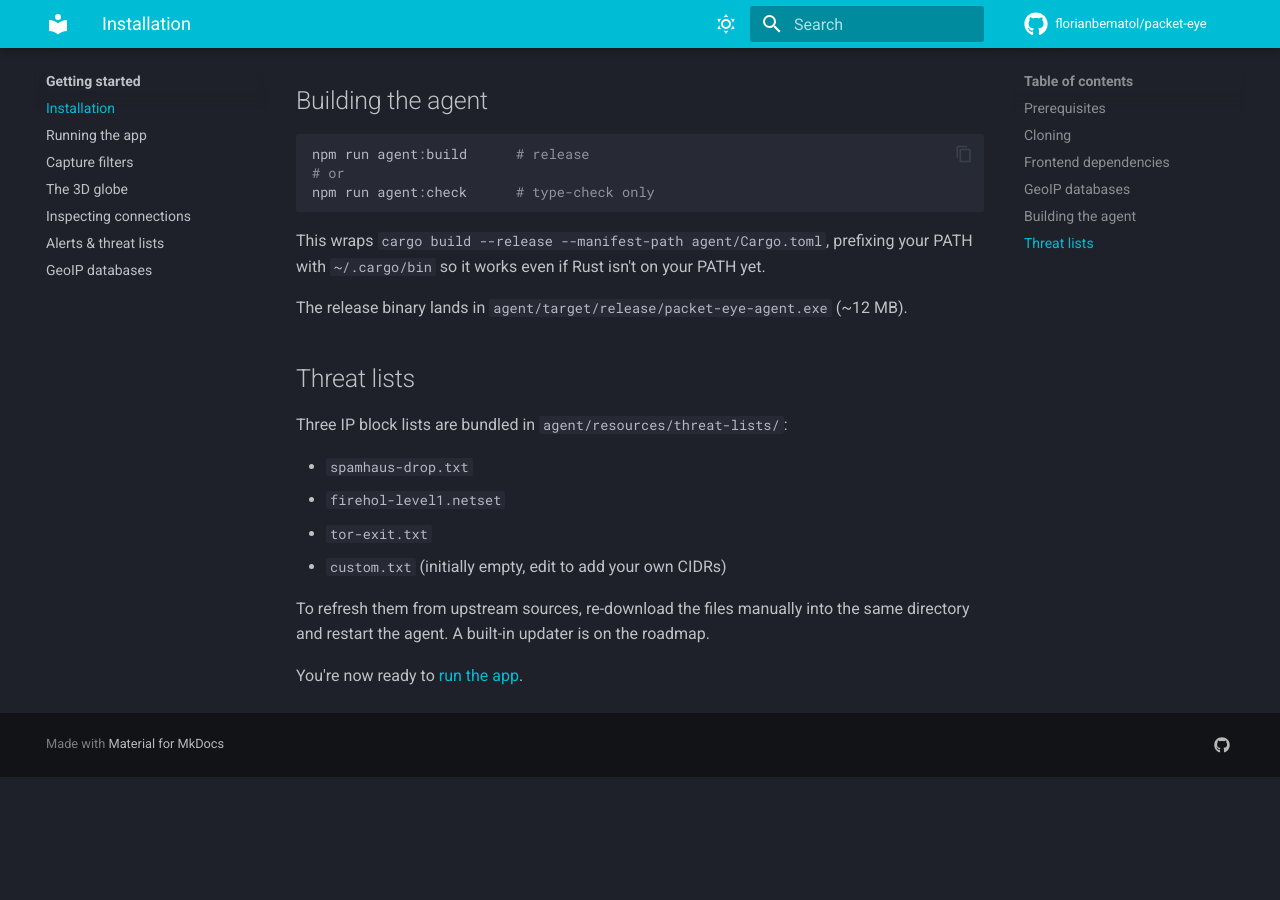
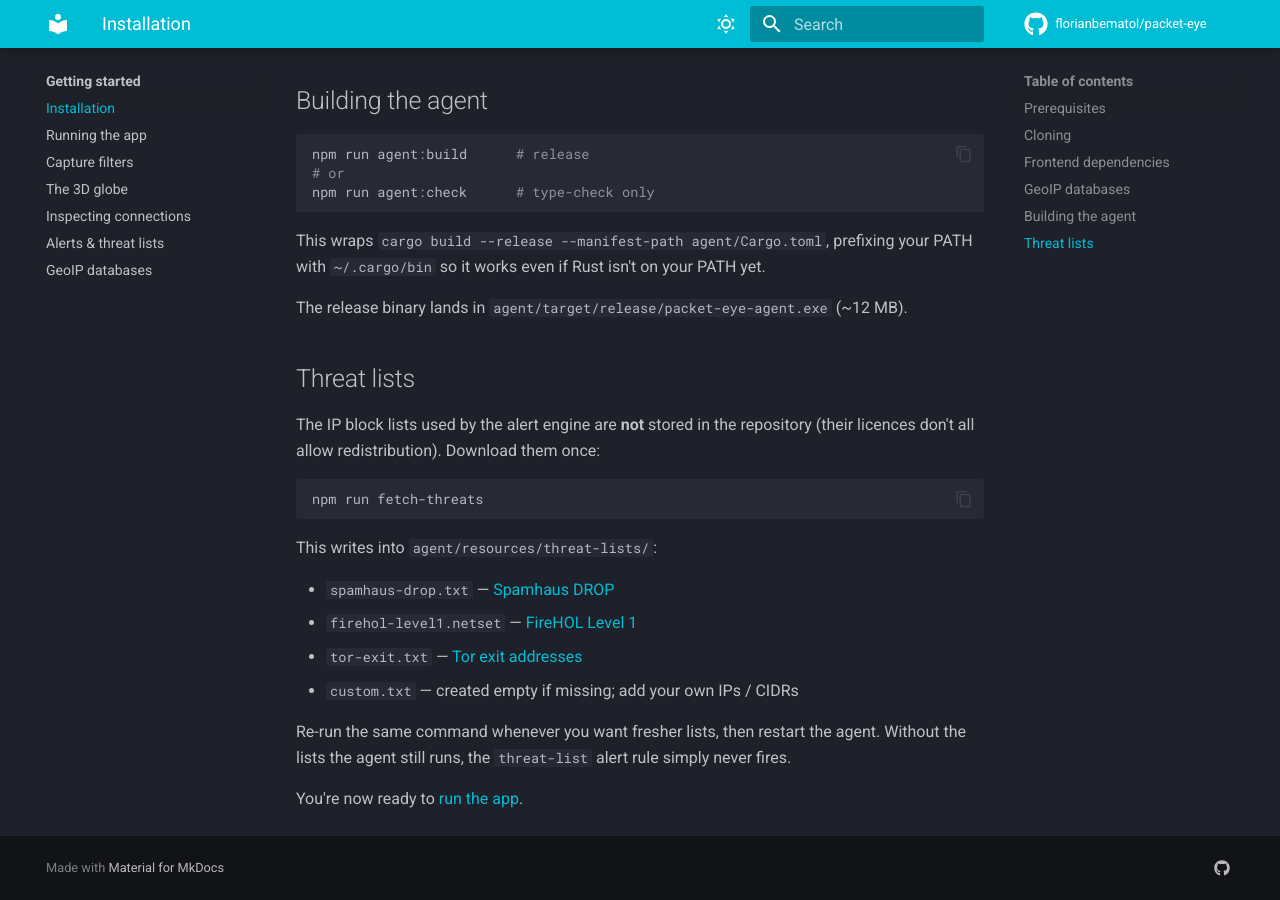
Before and after one commit to florianbematol/packet-eye, an MkDocs documentation site: the page built from docs/guide/install.md, in a window 1280 px wide and 900 px high, scrolled down 1350 px. Built offline with MkDocs 1.6.1 and Material for MkDocs 9.7.7, drawn with Linux system fonts in a browser that asks for light colours; comment, search, counter and statistics services are not loaded; before the commit the page ends 2127 px from its top, so only the background shows below that.

Commit message:
Download threat lists at install time instead of redistributing them
Add scripts/fetch-threats.ps1 (npm run fetch-threats), stop tracking the Spamhaus/FireHOL/Tor lists, refresh docs and attributions, and drop a personal path from the API docs.

````diff
--- a/docs/guide/install.md
+++ b/docs/guide/install.md
@@ -75,15 +75,23 @@ The release binary lands in `agent/target/release/packet-eye-agent.exe`
 
 ## Threat lists
 
-Three IP block lists are bundled in `agent/resources/threat-lists/`:
+The IP block lists used by the alert engine are **not** stored in the
+repository (their licences don't all allow redistribution). Download
+them once:
 
-- `spamhaus-drop.txt`
-- `firehol-level1.netset`
-- `tor-exit.txt`
-- `custom.txt` (initially empty, edit to add your own CIDRs)
+```powershell
+npm run fetch-threats
+```
 
-To refresh them from upstream sources, re-download the files manually
-into the same directory and restart the agent. A built-in updater is
-on the roadmap.
+This writes into `agent/resources/threat-lists/`:
+
+- `spamhaus-drop.txt` — [Spamhaus DROP](https://www.spamhaus.org/drop/)
+- `firehol-level1.netset` — [FireHOL Level 1](https://iplists.firehol.org/)
+- `tor-exit.txt` — [Tor exit addresses](https://check.torproject.org/exit-addresses)
+- `custom.txt` — created empty if missing; add your own IPs / CIDRs
+
+Re-run the same command whenever you want fresher lists, then restart
+the agent. Without the lists the agent still runs, the `threat-list`
+alert rule simply never fires.
 
 You're now ready to [run the app](running.md).
--- a/package.json
+++ b/package.json
@@ -9,6 +9,7 @@
     "preview": "vite preview",
     "lint": "tsc -b",
     "fetch-geoip": "powershell -ExecutionPolicy Bypass -File scripts/fetch-geoip.ps1",
+    "fetch-threats": "powershell -ExecutionPolicy Bypass -File scripts/fetch-threats.ps1",
     "agent:run": "powershell -ExecutionPolicy Bypass -File scripts/cargo.ps1 run --manifest-path agent/Cargo.toml",
     "agent:build": "powershell -ExecutionPolicy Bypass -File scripts/cargo.ps1 build --release --manifest-path agent/Cargo.toml",
     "agent:check": "powershell -ExecutionPolicy Bypass -File scripts/cargo.ps1 check --manifest-path agent/Cargo.toml"
````
Also changed, not shown: README.md (+20 -5 lines), docs/dev/contributing.md (+1 -0 lines), docs/dev/layout.md (+3 -2 lines), docs/guide/alerts.md (+7 -14 lines), 4 other files.
